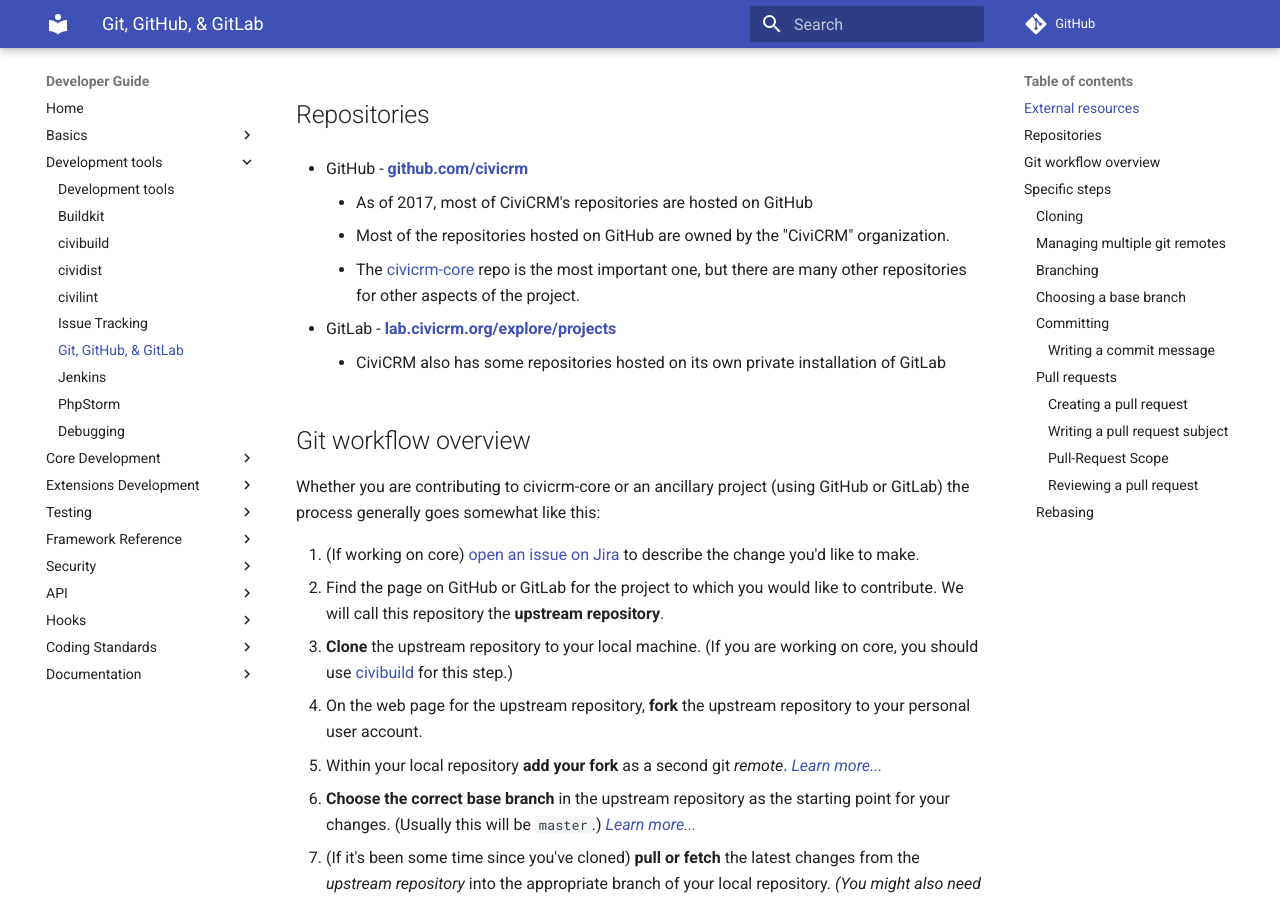
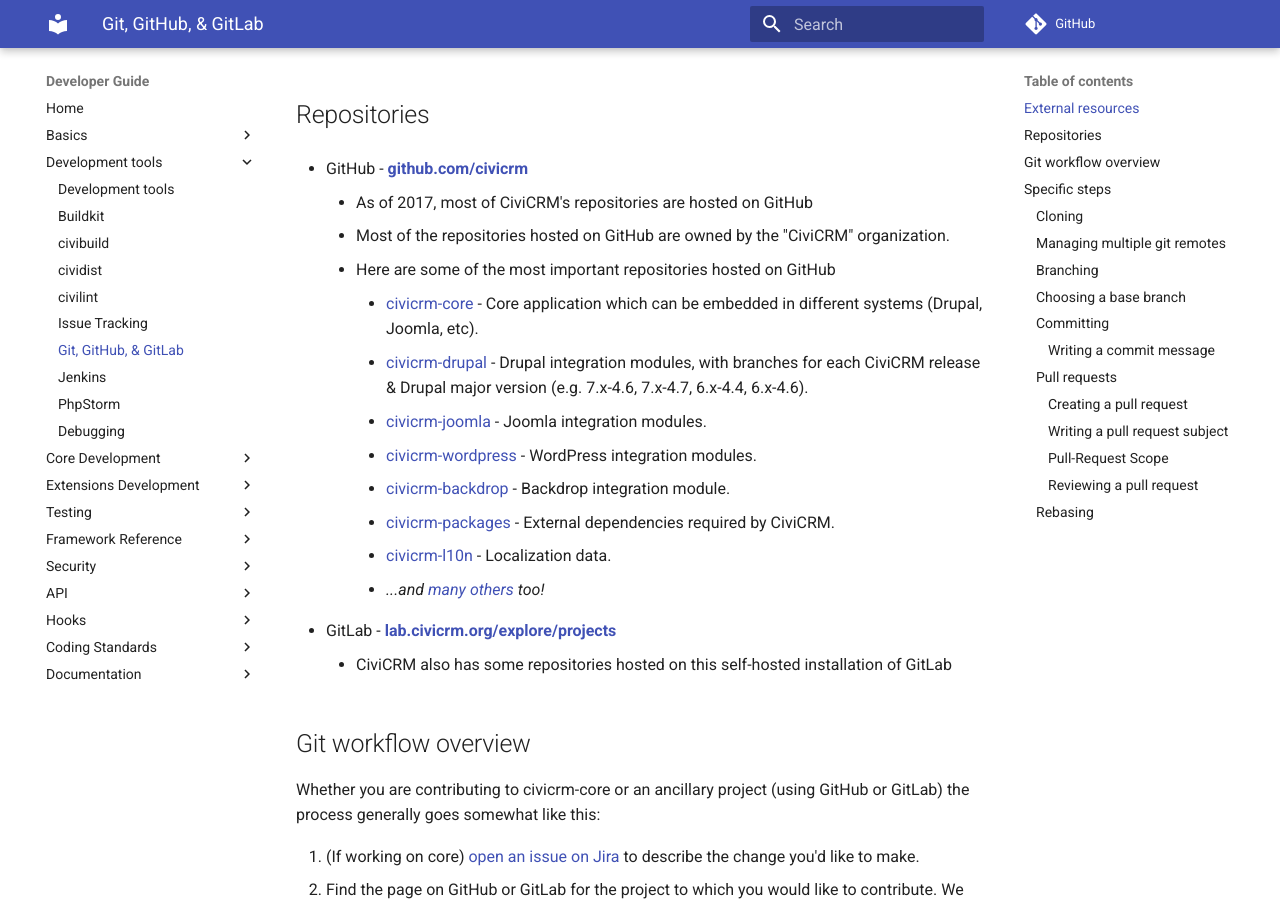
Before and after one commit to civicrm/civicrm-dev-docs, an MkDocs documentation site: the page built from docs/tools/git.md, in a window 1280 px wide and 900 px high, scrolled down 822 px. Built offline with MkDocs 1.6.1 and Material for MkDocs 9.7.7, drawn with Linux system fonts in a browser that asks for light colours; comment, search, counter and statistics services are not loaded; old or Windows-style settings are respelled for this version of MkDocs.

```diff
--- a/docs/tools/git.md
+++ b/docs/tools/git.md
@@ -24,10 +24,18 @@ CiviCRM uses git, GitHub, and GitLab to manage changes to the code. A solid unde
 * GitHub - **[github.com/civicrm](https://github.com/civicrm/)**
     * As of 2017, most of CiviCRM's repositories are hosted on GitHub
     * Most of the repositories hosted on GitHub are owned by the "CiviCRM" organization.
-    * The [civicrm-core](https://github.com/civicrm/civicrm-core) repo is the most important one, but there are many other repositories for other aspects of the project.
+    * Here are some of the most important repositories hosted on GitHub
+        * [civicrm-core](https://github.com/civicrm/civicrm-core/) - Core application which can be embedded in different systems (Drupal, Joomla, etc).
+        * [civicrm-drupal](https://github.com/civicrm/civicrm-drupal/) - Drupal integration modules, with branches for each CiviCRM release & Drupal major version (e.g. 7.x-4.6, 7.x-4.7, 6.x-4.4, 6.x-4.6).
+        * [civicrm-joomla](https://github.com/civicrm/civicrm-joomla/) - Joomla integration modules.
+        * [civicrm-wordpress](https://github.com/civicrm/civicrm-wordpress/) - WordPress integration modules.
+        * [civicrm-backdrop](https://github.com/civicrm/civicrm-backdrop/) - Backdrop integration module.
+        * [civicrm-packages](https://github.com/civicrm/civicrm-packages/) - External dependencies required by CiviCRM.
+        * [civicrm-l10n](https://github.com/civicrm/civicrm-l10n/) - Localization data.
+        * *...and [many others](https://github.com/civicrm/) too!*
 
 * GitLab - **[lab.civicrm.org/explore/projects](http://lab.civicrm.org/explore/projects)**
-    * CiviCRM also has some repositories hosted on its own private installation of GitLab
+    * CiviCRM also has some repositories hosted on this self-hosted installation of GitLab
 
 
 ## Git workflow overview {:#contributing}
--- a/mkdocs.yml
+++ b/mkdocs.yml
@@ -26,7 +26,6 @@ pages:
 - Core Development:
   - When to Edit Core: core/hacking.md
   - Release process: core/release-process.md
-  - Developing CiviCRM: core/develop.md
   - How to Contribute: core/contributing.md
   - Reviewing PR's: core/pr-review.md
   - Codebase & Architecture: core/architecture.md
```
Also changed, not shown: docs/core/develop.md (deleted, +0 -31 lines), 1 other file.
